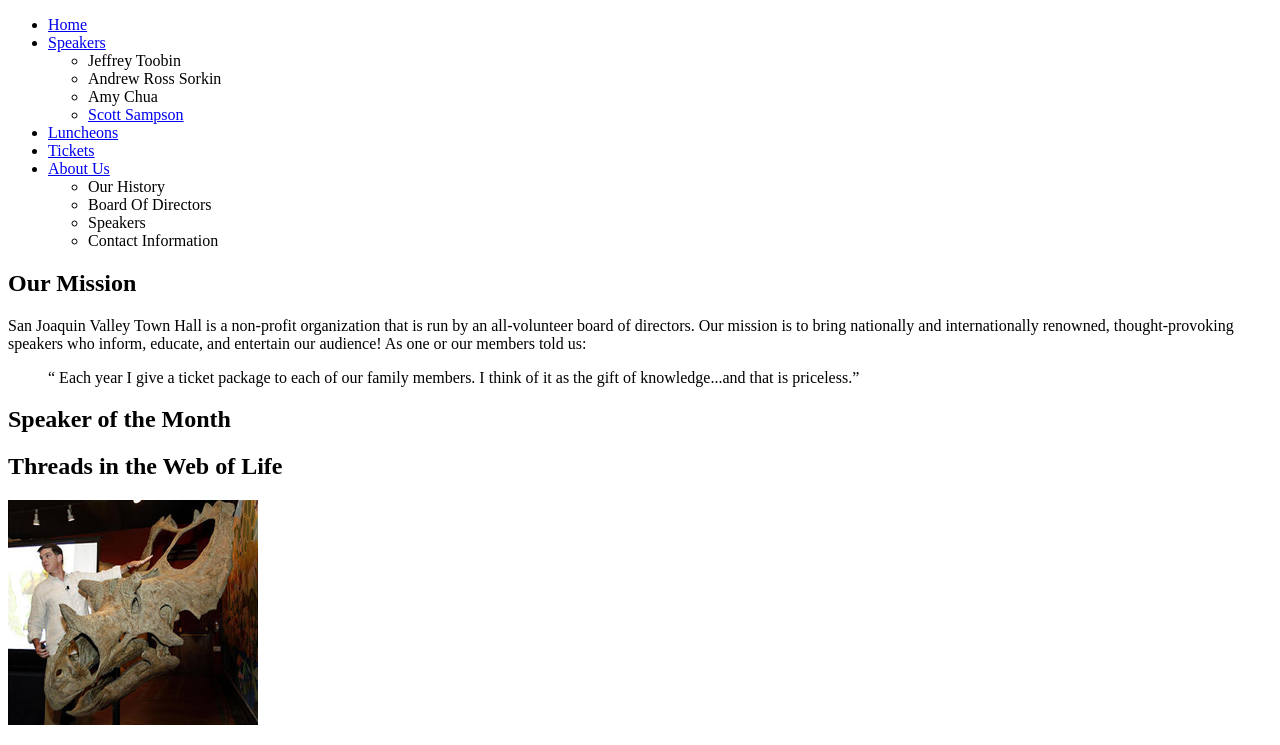
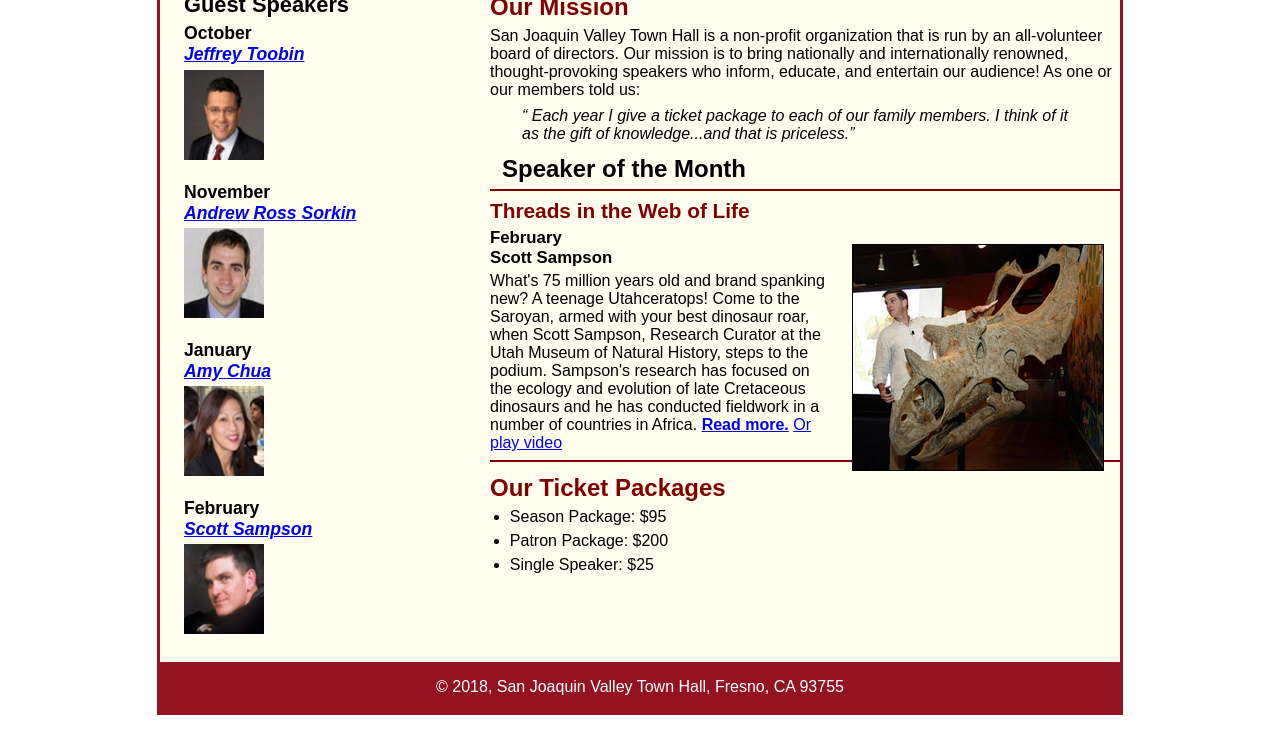
Before and after one commit to kaylametzger/WebDev, a plain HTML site: page L8_Town_hall1/index.html in a window 1280 px wide. Shown: the part 188-933 px from the top of the page. After the commit the page ends 903 px from the top, so only its background shows below. Drawn offline with nearby package versions, Linux system fonts and the light colour scheme; the site is published under a folder, as on GitHub Pages, so addresses that start at the root find nothing.

Commit message:
Update index.html

```diff
--- a/L8_Town_hall1/index.html
+++ b/L8_Town_hall1/index.html
@@ -5,11 +5,12 @@
 	<meta charset="utf-8">
 	<meta name="viewport" content="width=device-width, initial-scale=1">
 	<title>San Joaquin Valley Town Hall</title>
-	<link rel="shortcut icon" href="/images/favicon.ico">
-	<link rel="stylesheet" href="/styles/normalize.css">
-	<link rel="stylesheet" href="/styles/main.css">
-	<link rel="stylesheet" href="/styles/speakers.css">
-	<link rel="stylesheet" href="/styles/slicknav.css">
+
+	<link rel="shortcut icon" href="images/favicon.ico">
+	<link rel="stylesheet" href="styles/normalize.css">
+	<link rel="stylesheet" href="styles/main.css">
+	<link rel="stylesheet" href="styles/slicknav.css">
+
 	<script src="http://code.jquery.com/jquery-3.2.1.min.js"></script>
 	<script src="js/jquery.slicknav.min.js"></script>
 	<script type="text/javascript">
```
